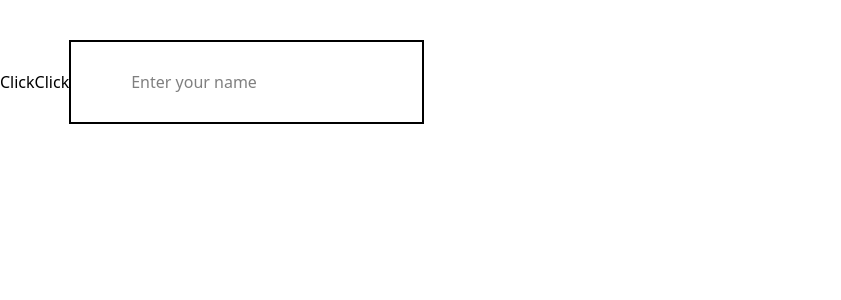
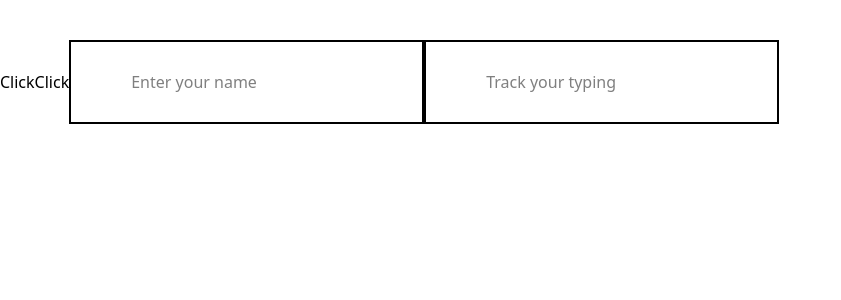
Before and after one commit to arpan7sarkar/React_Journey, a React (Vite) app in the folder 0_start/: page / in a window 1280 px wide. Shown: the top 300 px of the page, without its empty margins (0-841 px from the left). Built offline with nearby package versions, Linux system fonts and the light colour scheme.

Commit message:
Understand about passing params inside function

```diff
--- a/0_start/src/App.jsx
+++ b/0_start/src/App.jsx
@@ -1,18 +1,38 @@
-import React from 'react'
+import React from "react";
 
 const App = () => {
   const btnClick = () => {
-    console.log('Button Clicked')
-  }
+    console.log("Button Clicked");
+  };
+  const typeChange = (e) => {
+    console.log(e.target.value);
+  };
   return (
     <div>
       <button onClick={btnClick}>Click</button>
-      <button onClick={() => console.log('Button Clicked hua')}>Click</button>
-      <input onChange={function(e){
-        console.log(e.target.value);
-      }} className='mt-10 px-15 py-7 border-2' type="text" name="" placeholder='Enter your name' id="" />
+      <button onClick={() => console.log("Button Clicked hua")}>Click</button>
+      <input
+        onChange={function (e) {
+          console.log(e.target.value);
+        }}
+        className="mt-10 px-15 py-7 border-2"
+        type="text"
+        name=""
+        placeholder="Enter your name"
+        id=""
+      />
+      <input
+        onChange={function (e) {
+          typeChange(e);
+        }}
+        className="mt-10 px-15 py-7 border-2"
+        type="text"
+        name=""
+        placeholder="Track your typing"
+        id=""
+      />
     </div>
-  )
-}
+  );
+};
 
-export default App
+export default App;
```
